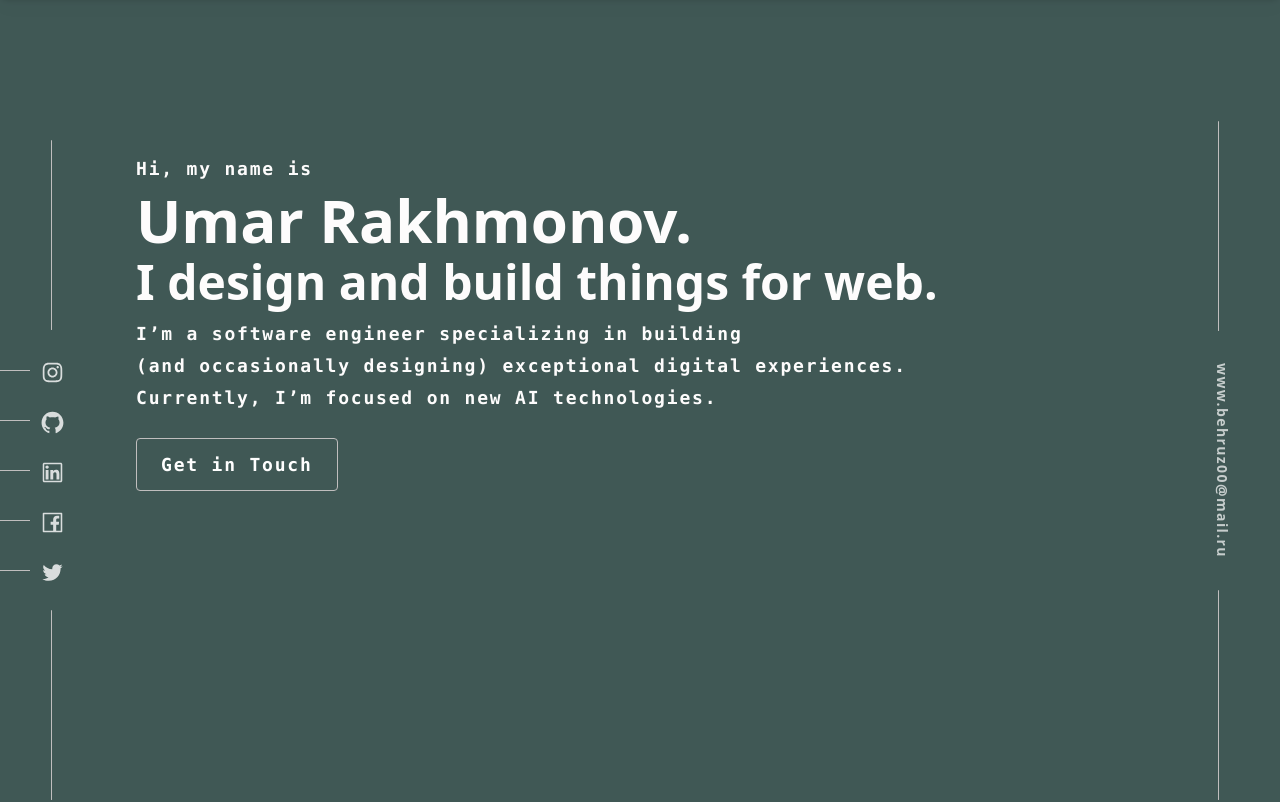
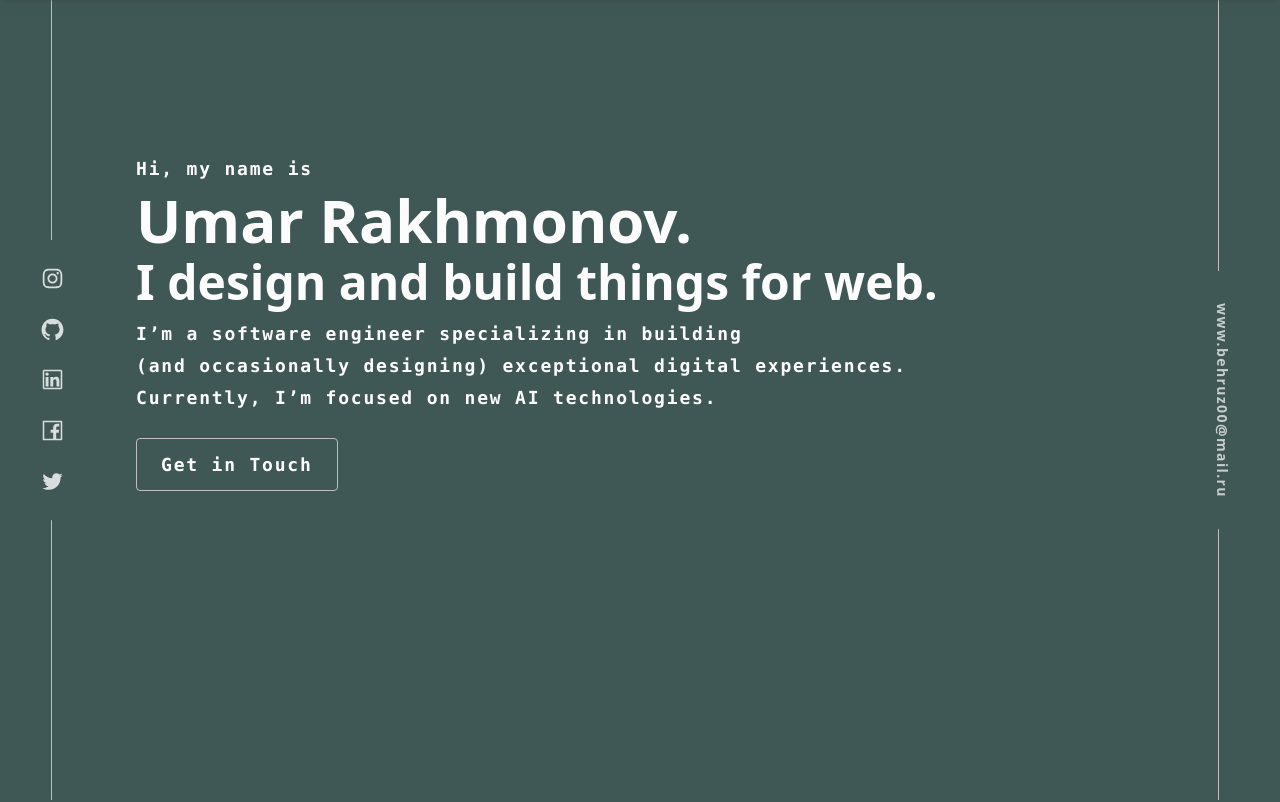
Before and after one commit to Umar7799/Umar-s-portfolio, a React (Create React App) app: page / in a window 1280 px wide. Shown: the top 802 px of the page. Built offline with nearby package versions, Linux system fonts and the light colour scheme.

Commit message:
'changes'

```diff
--- a/src/components/Main.css
+++ b/src/components/Main.css
@@ -1,3 +1,5 @@
+
+
 .hexagonDelaying {
     position: relative;
     width: 65px;
--- a/src/components/Main.jsx
+++ b/src/components/Main.jsx
@@ -32,40 +32,72 @@ const Main = () => {
             </div>
             <div>
                 {/* EMAIL */}
-                <div className='vr hidden md:flex fixed justify-between lg:right-12 right-8 bottom-0 z-50 duration-300'>
-                    <div className='mr-[13px] h-[210px] w-[1px] rounded bg-[#c0bebe]'></div>
+                <div className='vr hidden md:flex fixed h-[100vh] justify-between lg:right-12 right-8 bottom-0 z-50 duration-300'>
+                    <div className='mr-[13px] h-[35%] w-[1px] rounded bg-[#c0bebe]'></div>
                     <a href={mailtoLink} className='tracking-widest my-8 text-sm font-semibold cursor-pointer opacity-[0.7] hover:opacity-[1] hover:shadow-xl duration-300'>www.behruz00@mail.ru</a>
-                    <div className='mr-[13px] mb-0 h-[210px] w-[1px] rounded bg-[#c0bebe]'></div>
+                    <div className='mr-[13px] mb-0 h-[35%] w-[1px] rounded bg-[#c0bebe]'></div>
                 </div>
                 {/* SOCIAL MEDIA ICONS */}
-                <div className='vr hidden md:flex text-[25px] space-y-6 fixed justify-between left-10 bottom-0 cursor-pointer z-50 duration-300'>
-                    <div className='absolute left-[11px] bottom-[470px] h-[190px] w-[1px] rounded bg-[#c0bebe]'></div>
 
-                    <div className='flex absolute left-0 bottom-[415px]'>
-                        <a target="_blank" rel="noreferrer" href='https://instagram.com/inakov_b?igshid=MzNlNGNkZWQ4Mg==' className='opacity-[0.8] hover:opacity-[1] hover:shadow-xl hover:text-[26px] duration-300'><AiOutlineInstagram /></a>
-                        <div className='absolute left-[-50px] top-[10px] bg-[#c0bebe] w-[40px] h-[1px]'></div>
+
+                <div className='vr hidden md:flex text-[25px] fixed h-[100vh] justify-between lg:left-10 left-8 bottom-0 z-50 duration-300'>
+                    <div className='mr-[13px] h-[30%] w-[1px] rounded bg-[#c0bebe]'></div>
+                        <a target="_blank" rel="noreferrer" href='https://instagram.com/inakov_b?igshid=MzNlNGNkZWQ4Mg==' className='opacity-[0.8] hover:opacity-[1] hover:shadow-xl duration-300'><AiOutlineInstagram /></a>
+                    <div className='flex'>
+                        <a target="_blank" rel="noreferrer" href='https://github.com/Umar7799' className='opacity-[0.8] hover:opacity-[1] hover:shadow-xl duration-300'><AiOutlineGithub /></a>
+                        {/* <div className='absolute left-[-50px] top-[10px] bg-[#c0bebe] w-[40px] h-[1px]'></div> */}
                     </div>
-                    <div className='flex absolute left-0 bottom-[365px]'>
-                        <a target="_blank" rel="noreferrer" href='https://github.com/Umar7799' className='opacity-[0.8] hover:opacity-[1] hover:shadow-xl hover:text-[26px] duration-300'><AiOutlineGithub /></a>
-                        <div className='absolute left-[-50px] top-[10px] bg-[#c0bebe] w-[40px] h-[1px]'></div>
+                    <div className='flex'>
+                        <a target="_blank" rel="noreferrer" href='https://www.linkedin.com/in/abdunosir-rakhmonov-3128a7240' className='opacity-[0.8] hover:opacity-[1] hover:shadow-xl duration-300'><AiOutlineLinkedin /></a>
+                        {/* <div className='absolute left-[-50px] top-[10px] bg-[#c0bebe] w-[40px] h-[1px]'></div> */}
                     </div>
-                    <div className='flex absolute left-0 bottom-[315px]'>
-                        <a target="_blank" rel="noreferrer" href='https://www.linkedin.com/in/abdunosir-rakhmonov-3128a7240' className='opacity-[0.8] hover:opacity-[1] hover:shadow-xl hover:text-[26px] duration-300'><AiOutlineLinkedin /></a>
-                        <div className='absolute left-[-50px] top-[10px] bg-[#c0bebe] w-[40px] h-[1px]'></div>
+                    <div className='flex'>
+                        <h1 className='opacity-[0.8] hover:opacity-[1] hover:shadow-xl duration-300'><AiOutlineFacebook /></h1>
+                        {/* <div className='absolute left-[-50px] top-[10px] bg-[#c0bebe] w-[40px] h-[1px]'></div> */}
                     </div>
-                    <div className='flex absolute left-0 bottom-[265px]'>
-                        <h1 className='opacity-[0.8] hover:opacity-[1] hover:shadow-xl hover:text-[26px] duration-300'><AiOutlineFacebook /></h1>
-                        <div className='absolute left-[-50px] top-[10px] bg-[#c0bebe] w-[40px] h-[1px]'></div>
+                    <div className='flex'>
+                        <h1 className='opacity-[0.8] hover:opacity-[1] hover:shadow-xl duration-300'><AiOutlineTwitter /></h1>
+                        {/* <div className='absolute left-[-50px] top-[10px] bg-[#c0bebe] w-[40px] h-[1px]'></div> */}
                     </div>
-                    <div className='flex absolute left-0 bottom-[215px]'>
-                        <h1 className='opacity-[0.8] hover:opacity-[1] hover:shadow-xl hover:text-[26px] duration-300'><AiOutlineTwitter /></h1>
-                        <div className='absolute left-[-50px] top-[10px] bg-[#c0bebe] w-[40px] h-[1px]'></div>
-                    </div>
-                    <div className='absolute left-[11px] bottom-0 h-[190px] w-[1px] rounded bg-[#c0bebe]'></div>
+                    <div className='mr-[13px] mb-0 h-[35%] w-[1px] rounded bg-[#c0bebe]'></div>
                 </div>
+
+
+
+
             </div>
         </div>
     )
 }
 
 export default Main
+
+
+
+
+
+
+//     < div className = 'vr hidden md:flex text-[25px] h-[100vh] space-y-6 fixed justify-between left-7 bottom-0 cursor-pointer z-50 duration-300' >
+// <div className='h-[35%] w-[1px] rounded bg-[#c0bebe]'></div>
+// <div className='flex'>
+//     <a target="_blank" rel="noreferrer" href='https://instagram.com/inakov_b?igshid=MzNlNGNkZWQ4Mg==' className='opacity-[0.8] hover:opacity-[1] hover:shadow-xl hover:text-[26px] duration-300'><AiOutlineInstagram /></a>
+//     {/* <div className='bg-[#c0bebe] w-[80px] h-[1px]'></div> */}
+// </div>
+// <div className='flex'>
+//     <a target="_blank" rel="noreferrer" href='https://github.com/Umar7799' className='opacity-[0.8] hover:opacity-[1] hover:shadow-xl hover:text-[26px] duration-300'><AiOutlineGithub /></a>
+//     {/* <div className='absolute left-[-50px] top-[10px] bg-[#c0bebe] w-[40px] h-[1px]'></div> */}
+// </div>
+// <div className='flex'>
+//     <a target="_blank" rel="noreferrer" href='https://www.linkedin.com/in/abdunosir-rakhmonov-3128a7240' className='opacity-[0.8] hover:opacity-[1] hover:shadow-xl hover:text-[26px] duration-300'><AiOutlineLinkedin /></a>
+//     {/* <div className='absolute left-[-50px] top-[10px] bg-[#c0bebe] w-[40px] h-[1px]'></div> */}
+// </div>
+// <div className='flex'>
+//     <h1 className='opacity-[0.8] hover:opacity-[1] hover:shadow-xl hover:text-[26px] duration-300'><AiOutlineFacebook /></h1>
+//     {/* <div className='absolute left-[-50px] top-[10px] bg-[#c0bebe] w-[40px] h-[1px]'></div> */}
+// </div>
+// <div className='flex'>
+//     <h1 className='opacity-[0.8] hover:opacity-[1] hover:shadow-xl hover:text-[26px] duration-300'><AiOutlineTwitter /></h1>
+//     {/* <div className='absolute left-[-50px] top-[10px] bg-[#c0bebe] w-[40px] h-[1px]'></div> */}
+// </div>
+// <div className='h-[35%] w-[1px] rounded bg-[#c0bebe]'></div>
+// </div >
--- a/src/components/Projects.jsx
+++ b/src/components/Projects.jsx
@@ -50,6 +50,7 @@ const Projects = () => {
             </div>
 
             <div className="grid text-center grid-cols-1  lg:grid-cols-3 sm:grid-cols-2 gap-3 gap-y-2 mx-14 sm:mx-12 md:mx-32">
+
 
                 {/* CARD 1 */}
                 <div class="relative projects rounded text-white my-2 hover:mt-0 hover:mb-4 duration-300 lg:h-auto min-h-[270px]">
```
